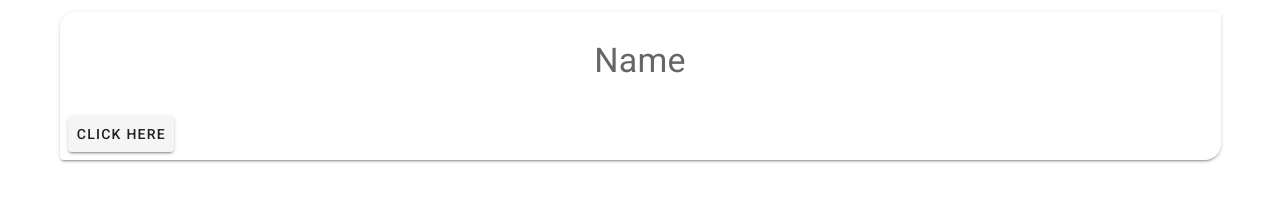
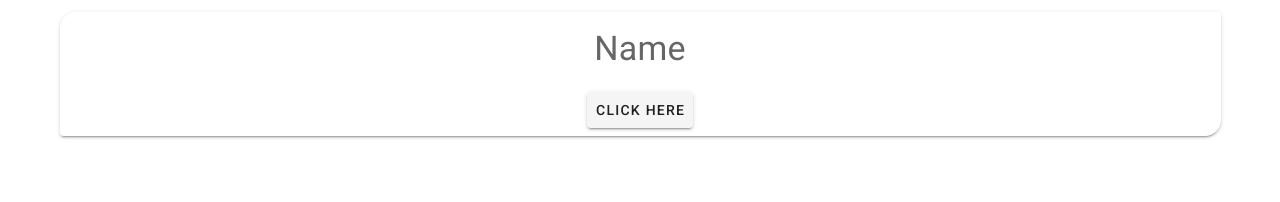
Before and after one commit to ItsGodHere/randomNameGenerator, a plain HTML site: page index.html in a window 1280 px wide. Drawn offline with nearby package versions, Linux system fonts and the light colour scheme.

Commit message:
centralisation du boutton

```diff
--- a/index.html
+++ b/index.html
@@ -15,10 +15,14 @@
             <v-container>
                 <v-card shaped>
                     <v-card-text class="text-center text-primary text-h4">
-                        <v-container>Name</v-container>
+                        <div>Name</div>
                     </v-card-text>
                     <v-card-actions>
-                        <v-btn>Click here</v-btn>
+                        <v-spacer></v-spacer>
+                        <v-btn>
+                            Click here
+                        </v-btn>
+                        <v-spacer></v-spacer>
                     </v-card-actions>
                 </v-card>
             </v-container>
```
